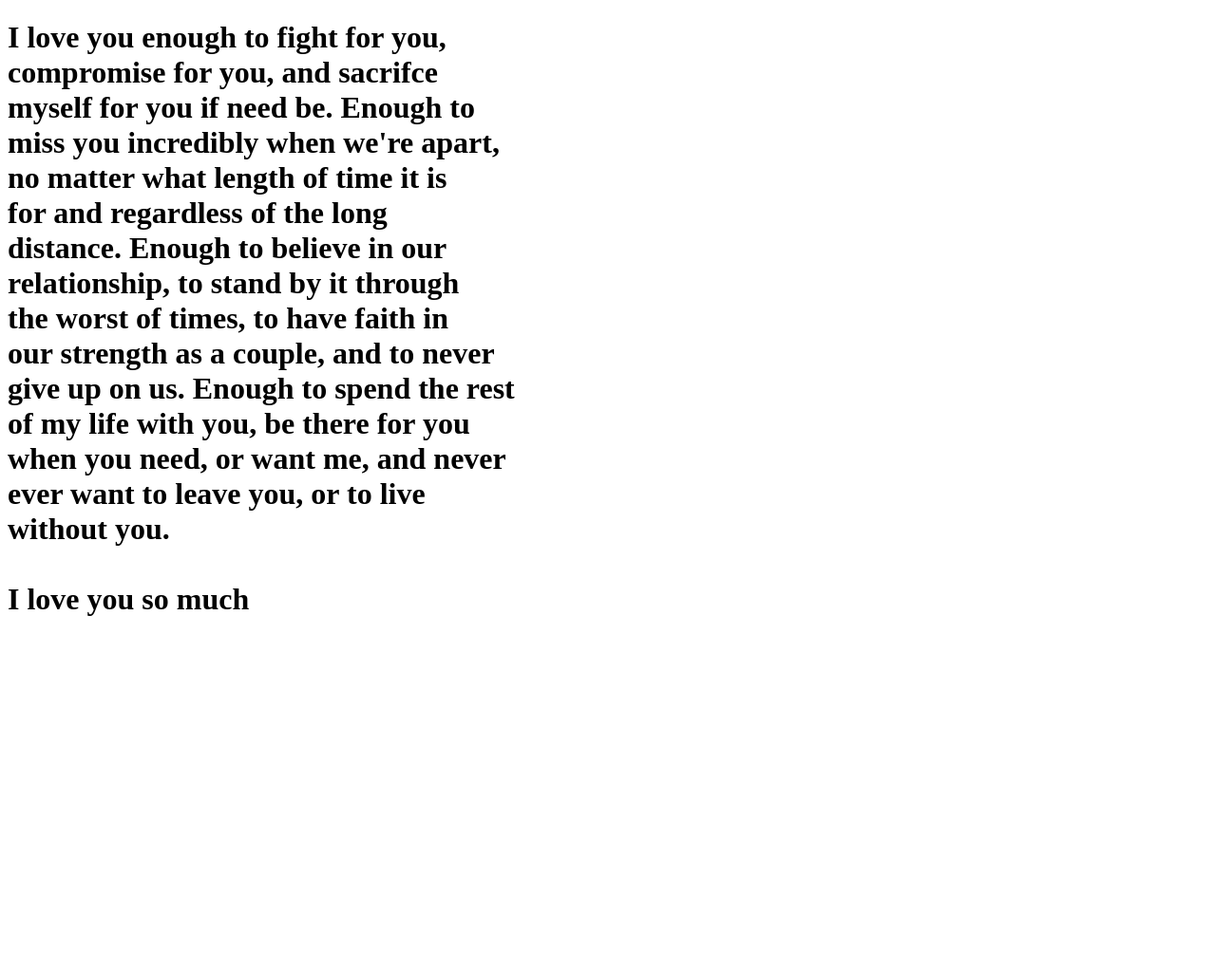
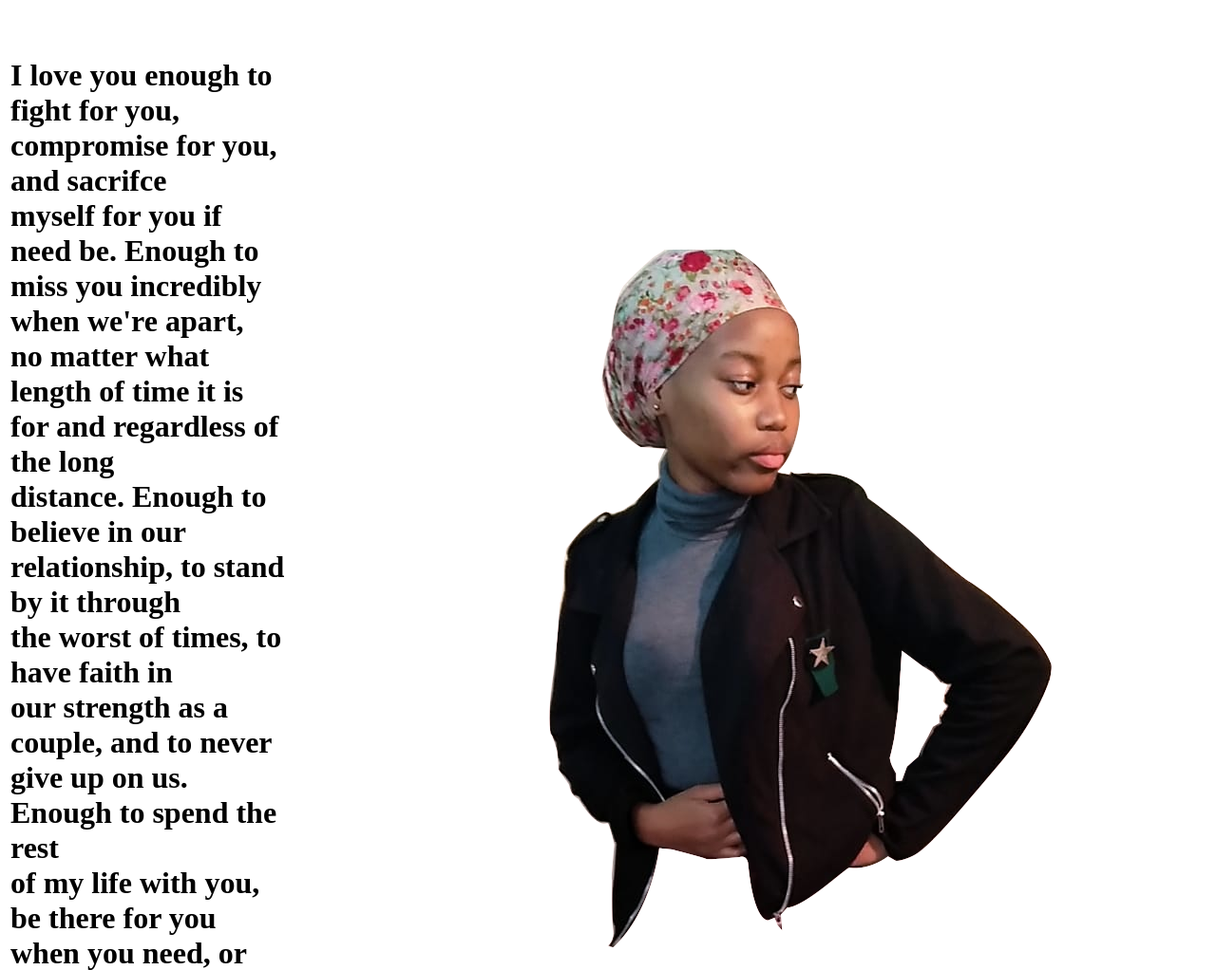
Before and after one commit to Tsholedi-byte/Tsholedi-byte.github.io, a plain HTML site: page index.html in a window 1280 px wide. Shown: the top 1022 px of the page at 95% size. Before the commit the page ends 800 px from the top, so only its background shows below. Drawn offline with Linux system fonts and the light colour scheme; files whose address does not match are found by name.

Commit message:
Update index.html

```diff
--- a/index.html
+++ b/index.html
@@ -6,7 +6,9 @@
 
 <body>
 
-
+<table>
+<tr>
+<td>
 <h1>I love you enough to fight for you,
 <br>compromise for you, and sacrifce
 <br>myself for you if need be. Enough to
@@ -26,6 +28,12 @@
 
 <br>I love you so much
 </h1>
+</td>
+<td>
+<img src="C:\Users\TsholediSebati\Downloads\Github\Tsholedi-byte.github.io\waka.png">
+</td>
+
+</table>
 </body>
 
 </html>
```
Also changed, not shown: waka.png (added).
